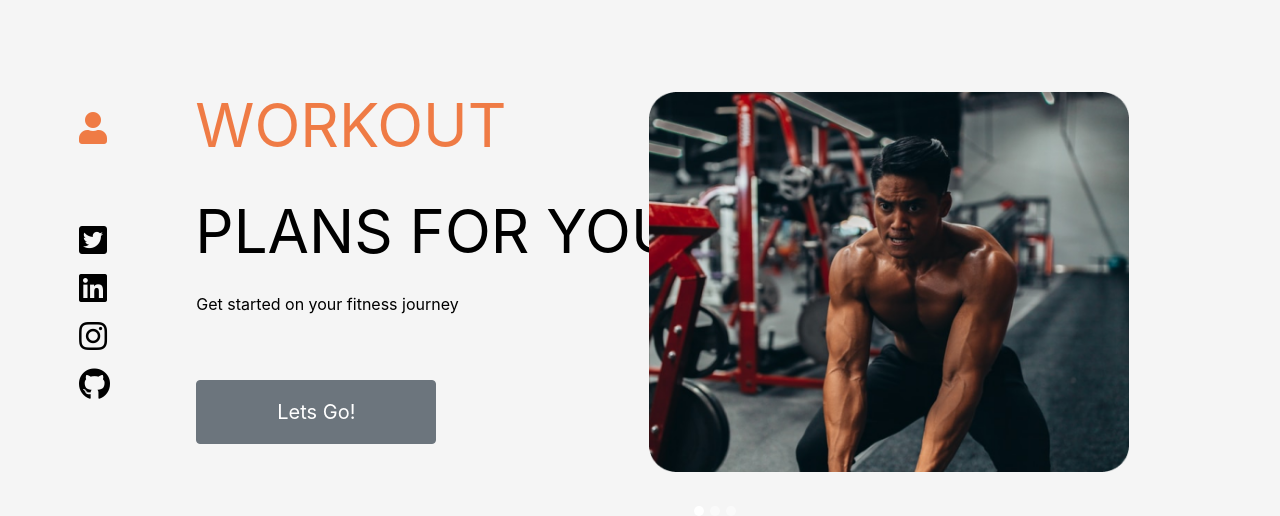
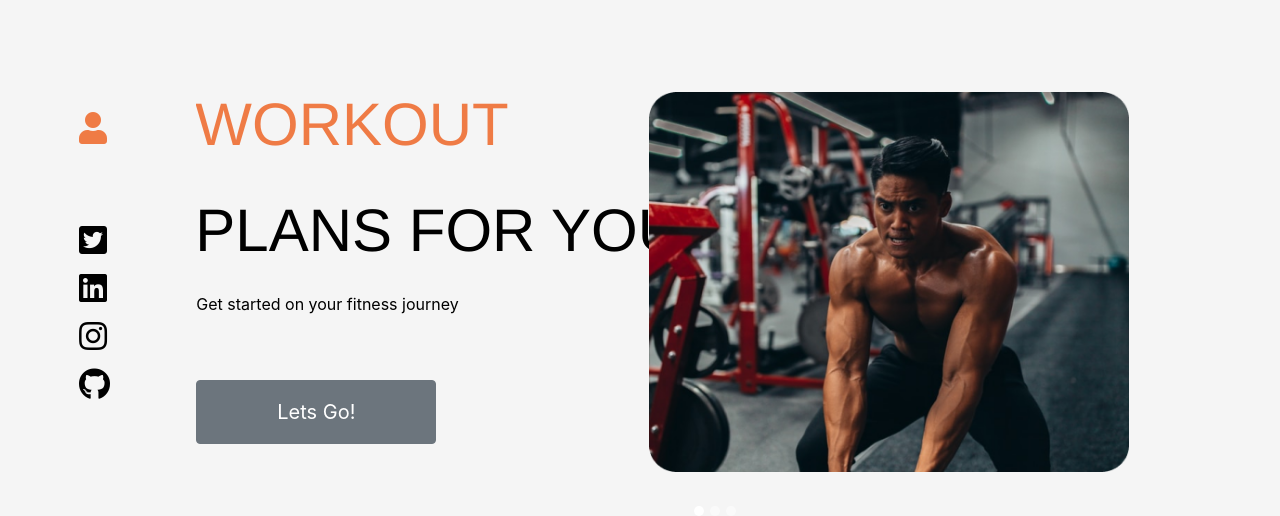
Before and after one commit to somtookaforr/chop-bar, a PHP site: page / in a window 1280 px wide; the page is wider, and only the part inside the window is pictured. Shown: the part 110-626 px from the top of that part. Run offline with PHP 8.4, Linux system fonts and the light colour scheme; data that the repository does not hold is empty; some libraries are stand-ins or nearby versions.

Commit message:
index carousel font size change everything works... taking a break now

```diff
--- a/assets/css/index.css
+++ b/assets/css/index.css
@@ -1,6 +1,5 @@
 body{
    color: black;
-   /* background-image: linear-gradient(black, white); */
    background-color: #F5F5F5;
 }
 
@@ -16,7 +15,7 @@ body{
 
 .col-5{margin-top: 5rem;margin-left: -1rem;}
 
-.bodytext{font-size: 60px;}
+.bodytext{font-size: 60px; font-family: 'Franklin Gothic Medium', 'Arial Narrow', Arial, sans-serif;}
 
 .carousel-inner{width: 100rem;}
 
```
